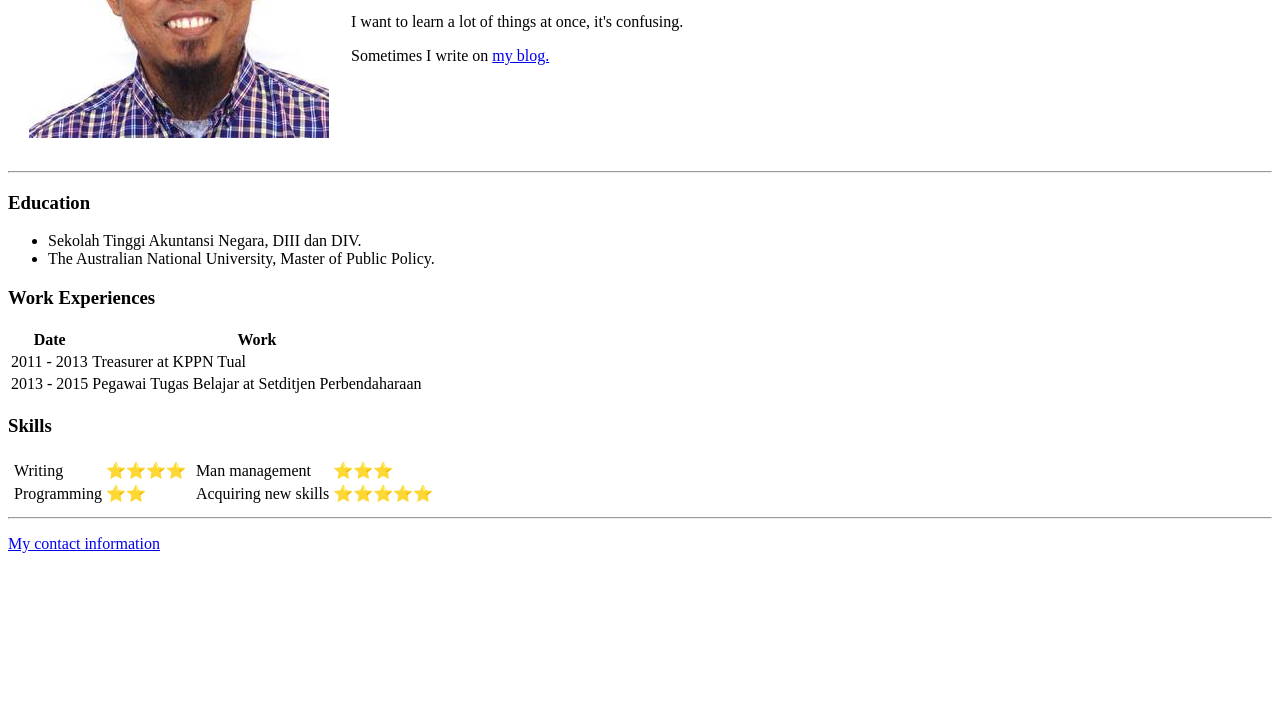
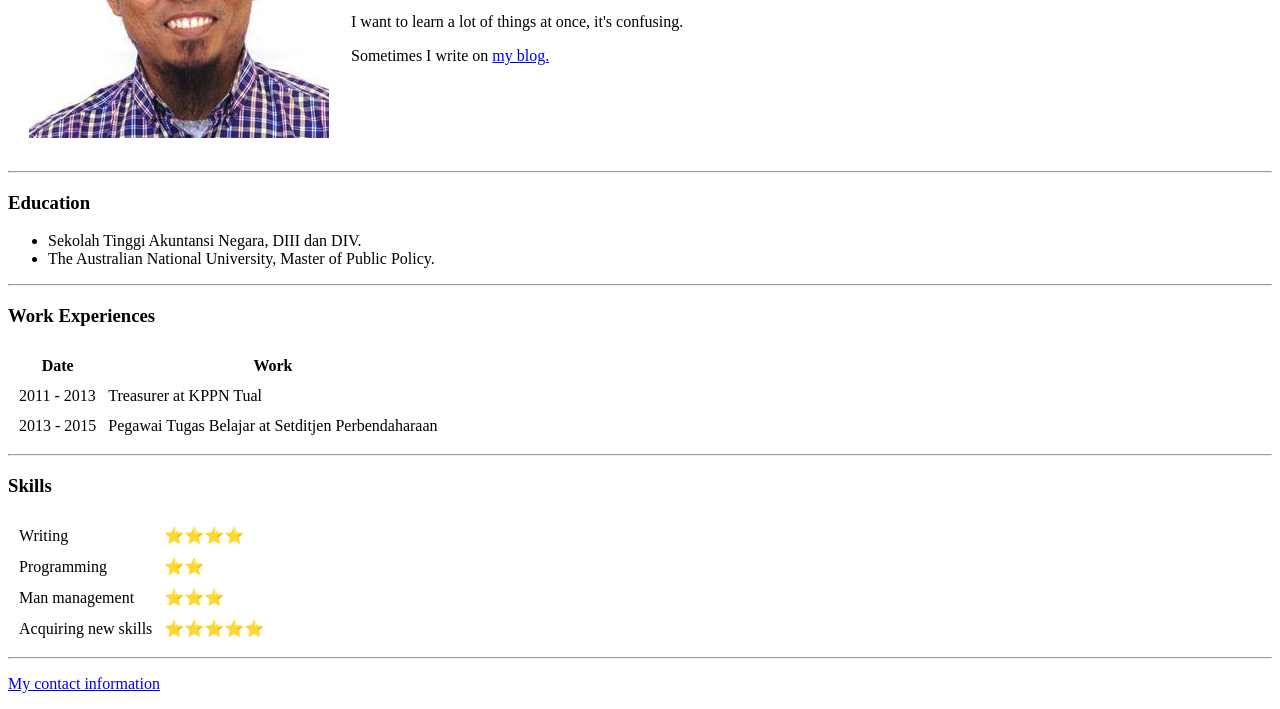
Before and after one commit to iamaditia/webdev-playbook, a plain HTML site: page HTML - Personal Site/index.html in a window 1280 px wide. Shown: the part 191-900 px from the top of the page. Before the commit the page ends 800 px from the top, so only its background shows below. Drawn offline with Linux system fonts and the light colour scheme.

Commit message:
Finished lesson 24

```diff
--- a/HTML - Personal Site/index.html
+++ b/HTML - Personal Site/index.html
@@ -1,6 +1,6 @@
 <!DOCTYPE html>
 <html lang="en">
-
+  <!-- Next lesson: 025 03:48 (19/6) -->
   <head>
     <meta charset="UTF-8">
     <meta name="viewport" content="width=device-width, initial-scale=1.0">
@@ -30,8 +30,9 @@
       <li>Sekolah Tinggi Akuntansi Negara, DIII dan DIV.</li>
       <li>The Australian National University, Master of Public Policy.</li>
     </ul>
+    <hr>
     <h3>Work Experiences</h3>
-    <table>
+    <table cellspacing="10">
       <thead>
         <tr>
           <th>Date</th>
@@ -49,11 +50,9 @@
         </tr>
       </tbody>
     </table>
+    <hr>
     <h3>Skills</h3>
-    <table>
-      <tr>
-        <td>
-          <table>
+    <table cellspacing="10">
       <tr>
         <td>Writing</td>
         <td>⭐️⭐️⭐️⭐️</td>
@@ -62,10 +61,6 @@
         <td>Programming</td>
         <td>⭐️⭐️</td>
       </tr>
-          </table>
-        </td>
-        <td>
-          <table>
       <tr>
         <td>Man management</td>
         <td>⭐️⭐️⭐️</td>
@@ -75,14 +70,10 @@
         <td>⭐️⭐️⭐️⭐️⭐️</td>
       </tr>
     </table>
-        </td>
-      </tr>
-    </table>
     <hr>
     <p>
       <a href="contact-me.html">My contact information</a>
     </p>
   </body>
-  <!-- Next lesson: 024 (18/6) -->
 
 </html>
```
Also changed, not shown: HTML - Personal Site/contact-me.html (+1 -0 lines), Others/inputs.html (added, +15 -0 lines). Lines whose indentation alone changed are shown as unchanged.
